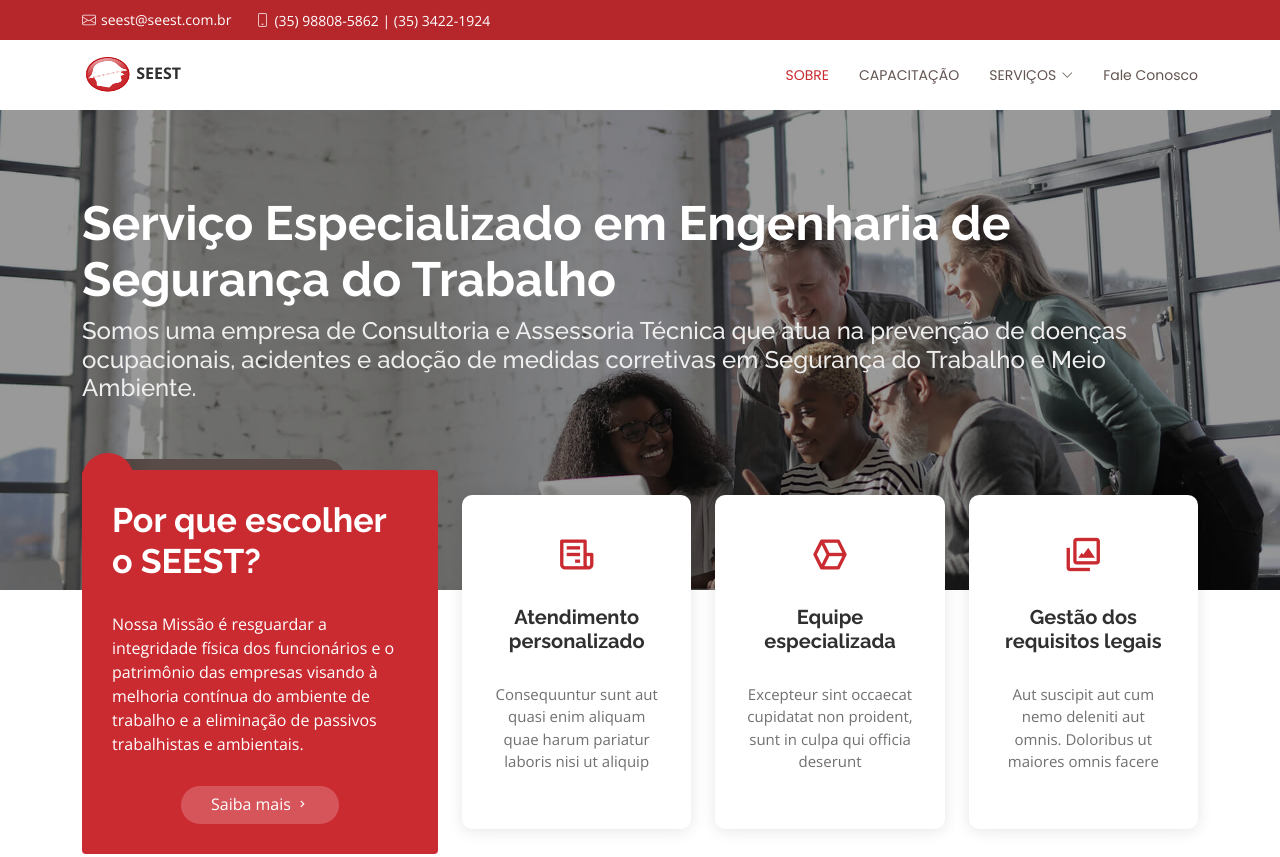
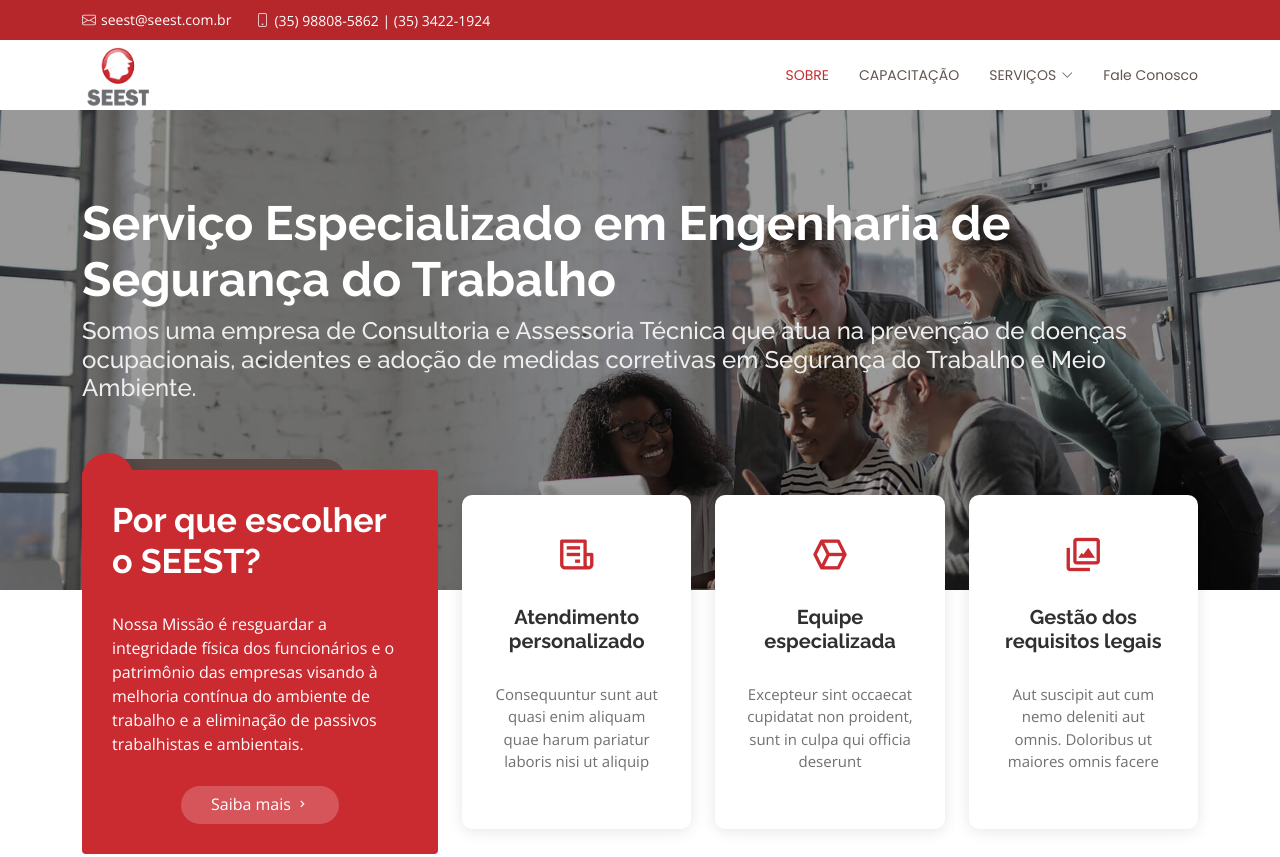
Before and after one commit to vitorvono/Flexor, a plain HTML site: page index.html in a window 1280 px wide. Shown: the top 857 px of the page. Drawn offline with nearby package versions, Linux system fonts and the light colour scheme.

Commit message:
Changing logo

```diff
--- a/assets/css/style.css
+++ b/assets/css/style.css
@@ -147,9 +147,9 @@ h6 {
 }
 
 #header .logo img {
-  padding: 0;
+  padding: 10;
   margin: 0;
-  max-height: 40px;
+  max-height: 70;
 }
 
 .scrolled-offset {
--- a/index.html
+++ b/index.html
@@ -61,8 +61,7 @@
     <div class="container d-flex align-items-center justify-content-between">
 
       <div class="logo">
-        <img width="50" height="50" alt sizes="(max-width: auto)" src="assets/img/seestlogo.jpeg">
-        <strong>SEEST</strong>
+        <img width="70" height="70" alt sizes="(max-width: auto)" src="assets/img/seestlogo.png">
       </div>
 
       <nav id="navbar" class="navbar">
```
Also changed, not shown: assets/img/logo1.png (added), 2 other files.
